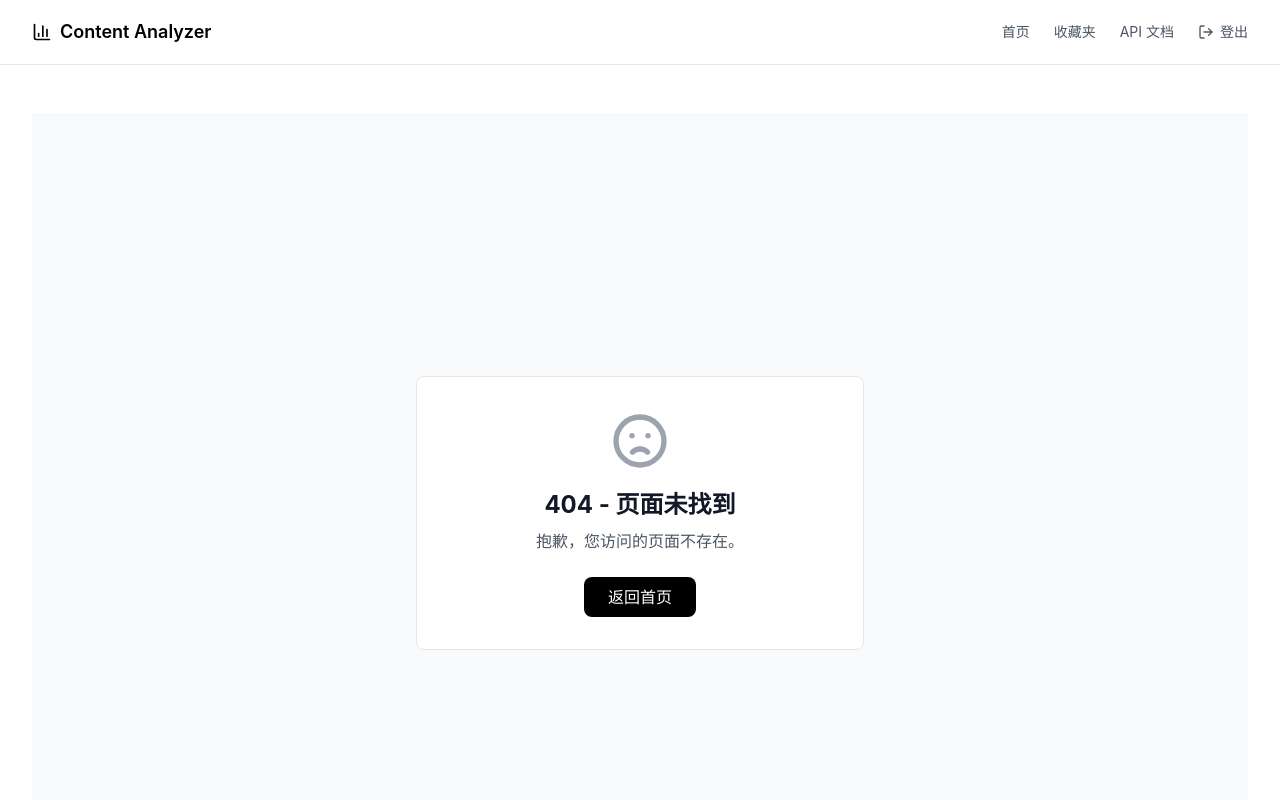
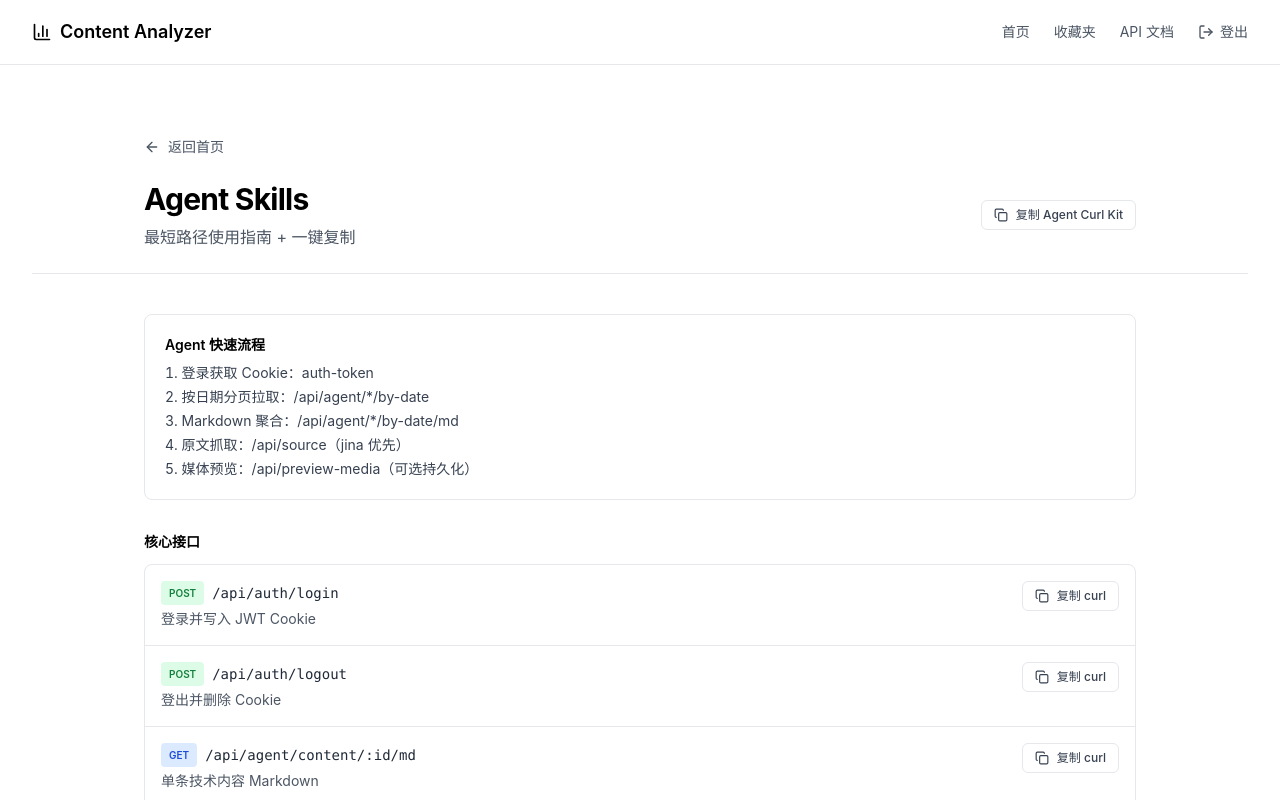
Before and after one commit to kiss-kedaya/content-analyzer, a Next.js app: page /agent-skills in a window 1280 px wide. Before the commit this address had no page. Shown: the top 800 px of the page. Built offline with nearby package versions, Linux system fonts and the light colour scheme.

Commit message:
feat: add agent skills page

```diff
--- /dev/null
+++ b/app/agent-skills/page.tsx
@@ -0,0 +1,104 @@
+'use client'
+
+import Link from 'next/link'
+import { ArrowLeft } from '@/components/Icon'
+import CopyButton from '@/components/CopyButton'
+import { AUTH_COOKIE_NAME, BASE_URLS, ENDPOINTS, getCurlKit } from '@/lib/api-doc-spec'
+
+const AGENT_ENDPOINT_IDS = new Set([
+  'auth-login',
+  'auth-logout',
+  'agent-content-md',
+  'agent-adult-md',
+  'agent-content-by-date',
+  'agent-adult-by-date',
+  'agent-content-by-date-md',
+  'agent-adult-by-date-md',
+  'source-fetch',
+  'preview-media',
+])
+
+export default function AgentSkillsPage() {
+  const endpoints = ENDPOINTS.filter((e) => AGENT_ENDPOINT_IDS.has(e.id))
+  const kit = getCurlKit({ baseUrl: BASE_URLS.prod })
+
+  return (
+    <div className="min-h-screen">
+      <div className="border-b border-gray-200 bg-white">
+        <div className="max-w-5xl mx-auto px-4 py-6">
+          <Link
+            href="/"
+            className="inline-flex items-center gap-2 text-sm text-gray-600 hover:text-black transition-colors mb-6"
+          >
+            <ArrowLeft className="w-4 h-4" />
+            返回首页
+          </Link>
+
+          <div className="flex items-center justify-between gap-4 flex-wrap">
+            <div>
+              <h1 className="text-3xl font-bold text-black tracking-tight">Agent Skills</h1>
+              <p className="text-gray-600 mt-2">最短路径使用指南 + 一键复制</p>
+            </div>
+
+            <CopyButton text={kit} label="复制 Agent Curl Kit" />
+          </div>
+        </div>
+      </div>
+
+      <div className="max-w-5xl mx-auto px-4 py-10 space-y-8">
+        <section className="rounded-lg border border-gray-200 bg-white p-5 text-sm text-gray-700">
+          <div className="font-semibold text-black mb-2">Agent 快速流程</div>
+          <ol className="list-decimal list-inside space-y-1">
+            <li>登录获取 Cookie：{AUTH_COOKIE_NAME}</li>
+            <li>按日期分页拉取：/api/agent/*/by-date</li>
+            <li>Markdown 聚合：/api/agent/*/by-date/md</li>
+            <li>原文抓取：/api/source（jina 优先）</li>
+            <li>媒体预览：/api/preview-media（可选持久化）</li>
+          </ol>
+        </section>
+
+        <section className="space-y-3">
+          <div className="text-sm font-semibold text-black">核心接口</div>
+          <div className="divide-y divide-gray-200 border border-gray-200 rounded-lg">
+            {endpoints.map((item) => (
+              <div key={item.id} className="p-4">
+                <div className="flex items-start justify-between gap-4 flex-wrap">
+                  <div className="min-w-0">
+                    <div className="flex items-center gap-2 text-sm">
+                      <span className={methodBadge(item.method)}>{item.method}</span>
+                      <code className="font-mono text-gray-800">{item.path}</code>
+                    </div>
+                    <div className="text-sm text-gray-600 mt-1">{item.summary}</div>
+                    {item.details?.query && (
+                      <div className="text-xs text-gray-500 mt-2">
+                        Query: <code className="font-mono">{item.details.query}</code>
+                      </div>
+                    )}
+                  </div>
+                  <CopyButton text={item.curl} label="复制 curl" />
+                </div>
+              </div>
+            ))}
+          </div>
+        </section>
+
+        <section className="rounded-lg border border-gray-200 bg-white p-5 text-sm text-gray-700">
+          <div className="font-semibold text-black mb-2">调试提示</div>
+          <ul className="list-disc list-inside space-y-1">
+            <li>cookie 可保存到 cookies.txt，后续请求用 -b cookies.txt</li>
+            <li>分页接口 pageSize 最大 10（Agent by-date）</li>
+            <li>媒体接口仅允许 x.com/twitter.com</li>
+          </ul>
+        </section>
+      </div>
+    </div>
+  )
+}
+
+function methodBadge(method: string) {
+  const base = 'px-2 py-0.5 rounded text-[10px] font-semibold'
+  if (method === 'GET') return `${base} bg-blue-100 text-blue-700`
+  if (method === 'POST') return `${base} bg-green-100 text-green-700`
+  if (method === 'DELETE') return `${base} bg-red-100 text-red-700`
+  return `${base} bg-gray-100 text-gray-700`
+}
```
